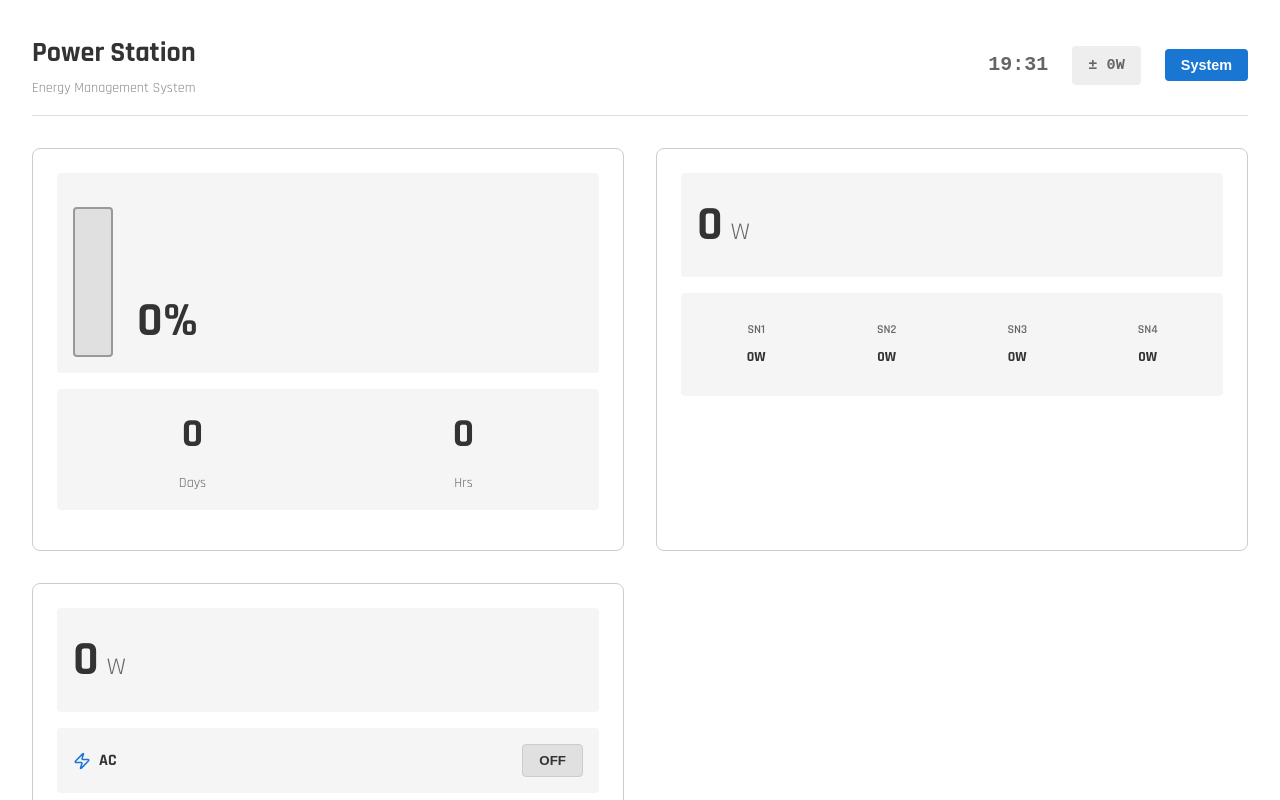
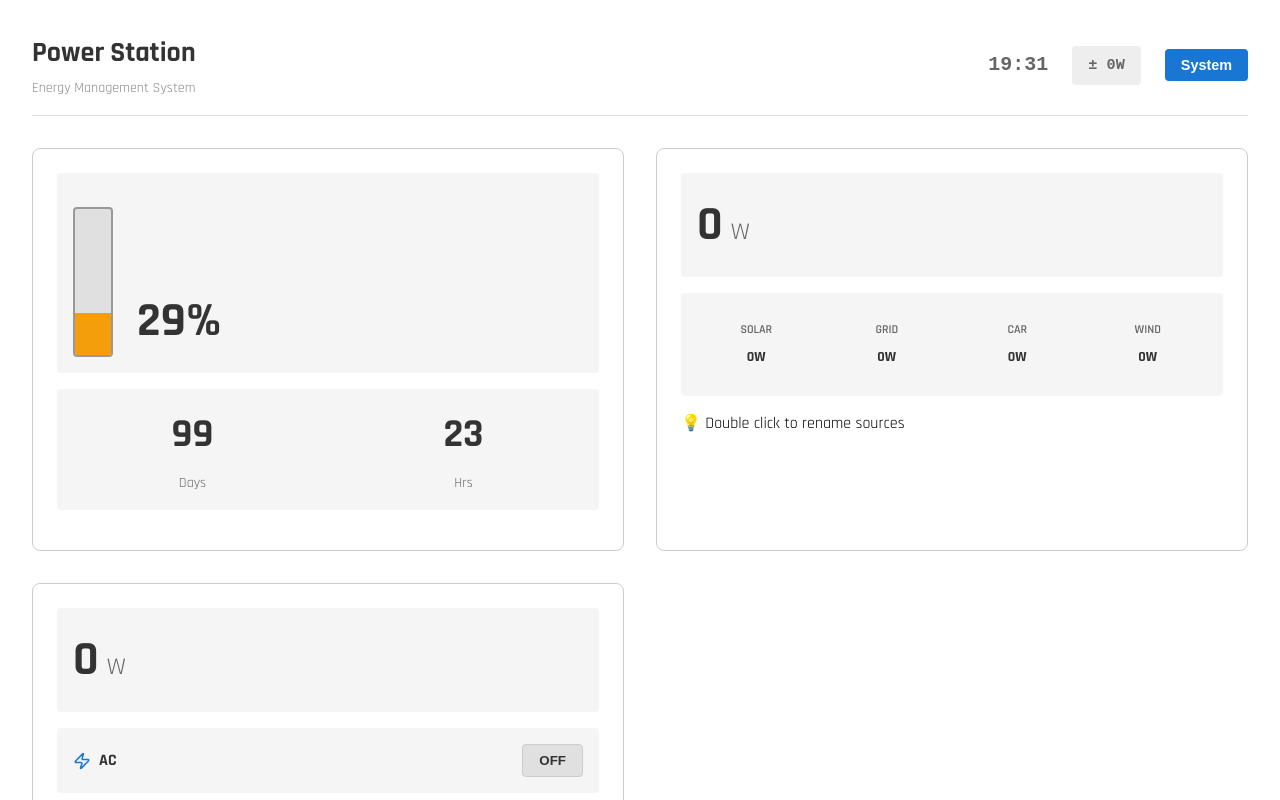
Before and after one commit to VermiNew/energy-monitoring-system, a React (Vite) app: page / in a window 1280 px wide. Shown: the top 800 px of the page. Built offline with nearby package versions, Linux system fonts and the light colour scheme.

Commit message:
refactor: update components to accept props from centralized state

```diff
--- a/src/components/BatterySection.tsx
+++ b/src/components/BatterySection.tsx
@@ -1,9 +1,10 @@
-import { useState } from 'react'
+interface BatterySectionProps {
+  batteryLevel: number
+  availableDays: number
+  availableHours: number
+}
 
-export function BatterySection() {
-  const [batteryLevel] = useState(0)
-  const [availableDays] = useState(0)
-  const [availableHours] = useState(0)
+export function BatterySection({ batteryLevel, availableDays, availableHours }: BatterySectionProps) {
 
   const getBatteryColor = () => {
     if (batteryLevel > 50) return '#10b981'
--- a/src/components/HeaderSection.tsx
+++ b/src/components/HeaderSection.tsx
@@ -3,12 +3,12 @@
 interface HeaderSectionProps {
   inputPower?: number
   outputPower?: number
+  netPower?: number
   onShowSystem?: () => void
 }
 
-export function HeaderSection({ inputPower = 0, outputPower = 0, onShowSystem }: HeaderSectionProps) {
+export function HeaderSection({ inputPower = 0, outputPower = 0, netPower = 0, onShowSystem }: HeaderSectionProps) {
   const [time, setTime] = useState<string>('')
-  const netPower = inputPower - outputPower
 
   useEffect(() => {
     const updateTime = () => {
--- a/src/components/InputSection.tsx
+++ b/src/components/InputSection.tsx
@@ -1,9 +1,24 @@
-import { useState } from 'react'
+interface InputSectionProps {
+  inputPower: number
+  sourceNames: string[]
+  editingIndex: number | null
+  editValue: string
+  onDoubleClick: (index: number) => void
+  onNameChange: (value: string) => void
+  onNameSave: (index: number) => void
+  onKeyDown: (e: React.KeyboardEvent, index: number) => void
+}
 
-export function InputSection() {
-  const [inputPower] = useState(0)
-  const sourceNames = ['SN1', 'SN2', 'SN3', 'SN4']
-
+export function InputSection({
+  inputPower,
+  sourceNames,
+  editingIndex,
+  editValue,
+  onDoubleClick,
+  onNameChange,
+  onNameSave,
+  onKeyDown
+}: InputSectionProps) {
   return (
     <section className="input-section">
       <div className="power-display">
@@ -13,12 +28,31 @@
 
       <div className="sources-grid">
         {sourceNames.map((source, index) => (
-          <div key={index} className="source-item">
-            <div className="source-name">{source}</div>
+          <div
+            key={index}
+            className="source-item"
+            onDoubleClick={() => onDoubleClick(index)}
+            title="Double click to edit"
+          >
+            {editingIndex === index ? (
+              <input
+                type="text"
+                value={editValue}
+                onChange={(e) => onNameChange(e.target.value)}
+                onBlur={() => onNameSave(index)}
+                onKeyDown={(e) => onKeyDown(e, index)}
+                autoFocus
+                className="source-input"
+                style={{fontFamily: 'inherit'}}
+              />
+            ) : (
+              <div className="source-name">{source}</div>
+            )}
             <div className="source-power">0W</div>
           </div>
         ))}
       </div>
+      <div className="edit-hint">💡 Double click to rename sources</div>
     </section>
   )
 }
--- a/src/components/OutputSection.tsx
+++ b/src/components/OutputSection.tsx
@@ -1,11 +1,20 @@
-import { useState } from 'react'
 import { Zap } from 'lucide-react'
 
-export function OutputSection() {
-  const [outputPower] = useState(0)
-  const [acEnabled, setAcEnabled] = useState(false)
-  const [dcEnabled, setDcEnabled] = useState(false)
+interface OutputSectionProps {
+  outputPower: number
+  acEnabled: boolean
+  dcEnabled: boolean
+  onAcToggle: () => void
+  onDcToggle: () => void
+}
 
+export function OutputSection({
+  outputPower,
+  acEnabled,
+  dcEnabled,
+  onAcToggle,
+  onDcToggle
+}: OutputSectionProps) {
   return (
     <section className="output-section">
       <div className="power-display">
@@ -21,7 +30,7 @@
           </div>
           <button
             className={`toggle-button ${acEnabled ? 'enabled' : ''}`}
-            onClick={() => setAcEnabled(!acEnabled)}
+            onClick={onAcToggle}
           >
             {acEnabled ? 'ON' : 'OFF'}
           </button>
@@ -36,7 +45,7 @@
           </div>
           <button
             className={`toggle-button ${dcEnabled ? 'enabled' : ''}`}
-            onClick={() => setDcEnabled(!dcEnabled)}
+            onClick={onDcToggle}
           >
             {dcEnabled ? 'ON' : 'OFF'}
           </button>
```
